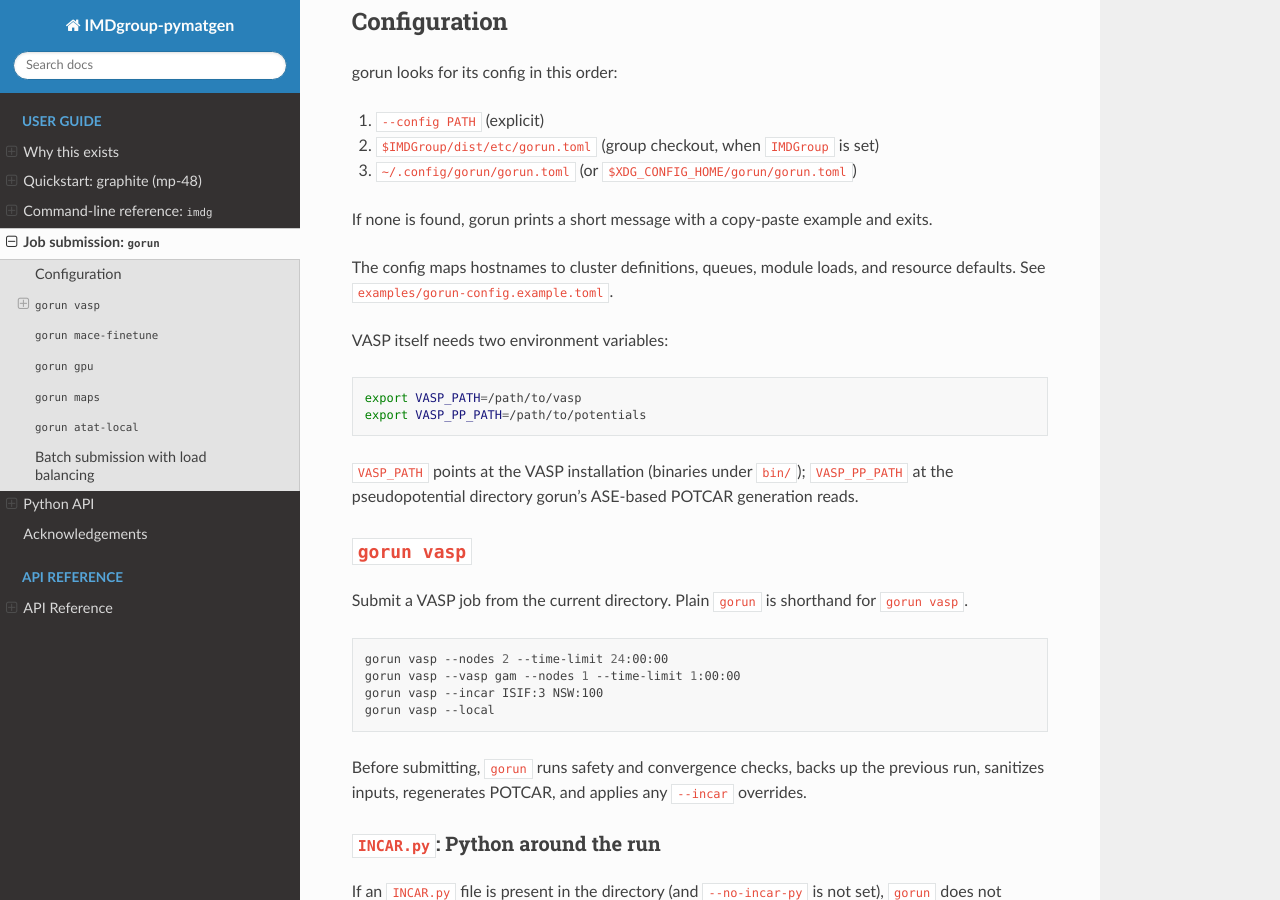
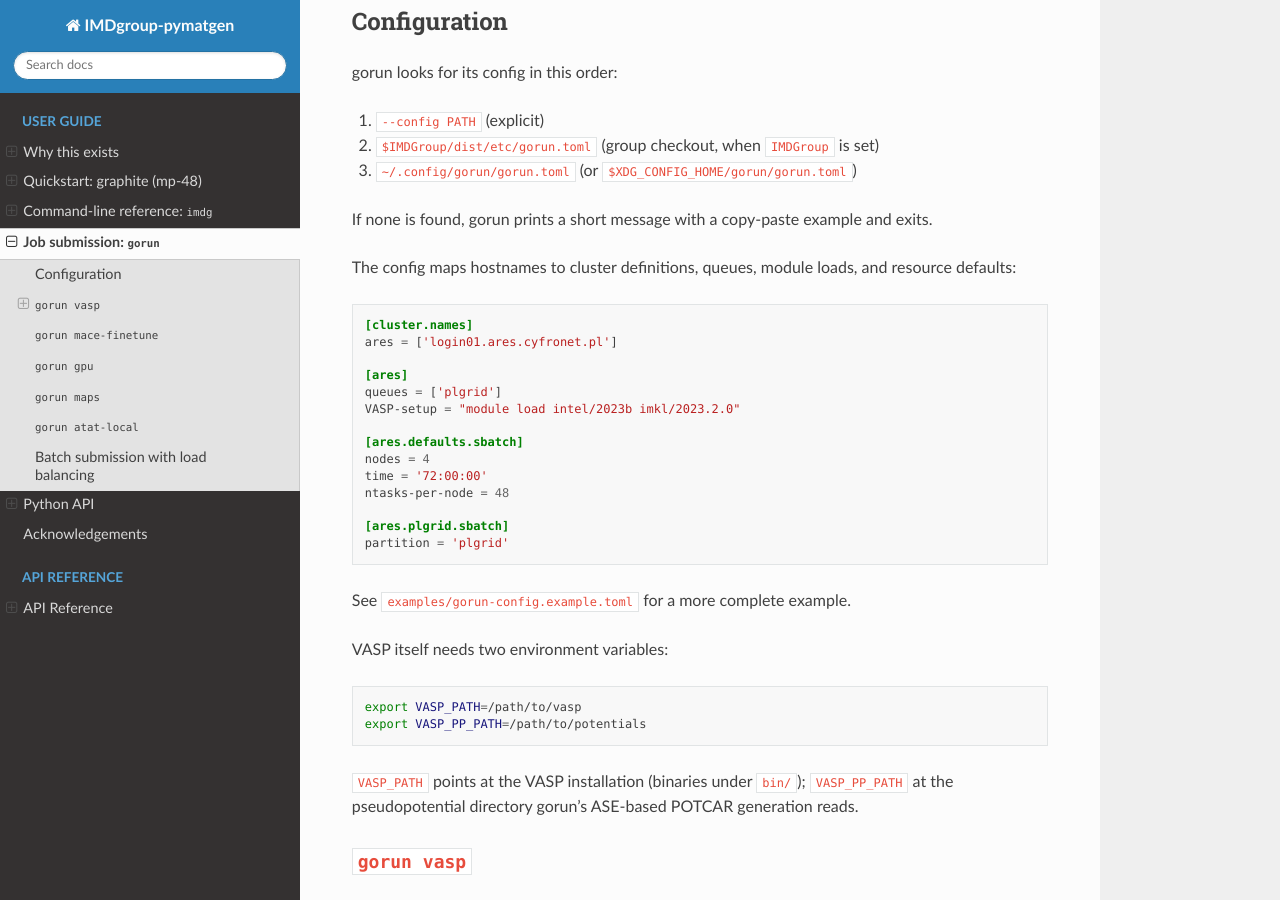
Before and after one commit to yantar92/IMDgroup-pymatgen, a Sphinx documentation site: the page built from docs/gorun.md, in a window 1280 px wide and 900 px high, scrolled down 503 px. Built offline with Sphinx 7.4.7 and the Read the Docs theme 3.1.0, drawn with Linux system fonts in a browser that asks for light colours.

Commit message:
docs/gorun.md: Add configuration example

````diff
--- a/docs/gorun.md
+++ b/docs/gorun.md
@@ -31,7 +31,26 @@ If none is found, gorun prints a short message with a copy-paste example
 and exits.
 
 The config maps hostnames to cluster definitions, queues, module loads,
-and resource defaults. See `examples/gorun-config.example.toml`.
+and resource defaults:
+
+```toml
+[cluster.names]
+ares = ['login01.ares.cyfronet.pl']
+
+[ares]
+queues = ['plgrid']
+VASP-setup = "module load intel/2023b imkl/2023.2.0"
+
+[ares.defaults.sbatch]
+nodes = 4
+time = '72:00:00'
+ntasks-per-node = 48
+
+[ares.plgrid.sbatch]
+partition = 'plgrid'
+```
+
+See `examples/gorun-config.example.toml` for a more complete example.
 
 VASP itself needs two environment variables:
 
````
